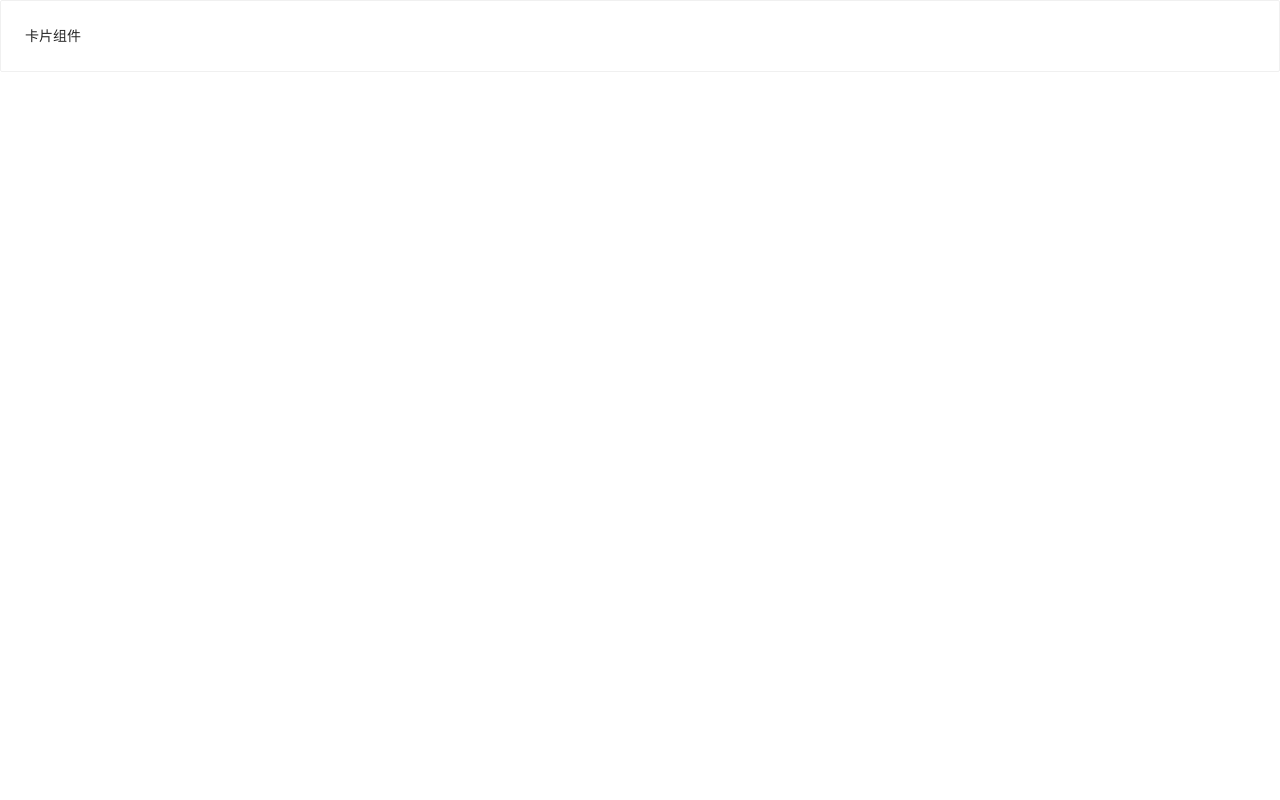
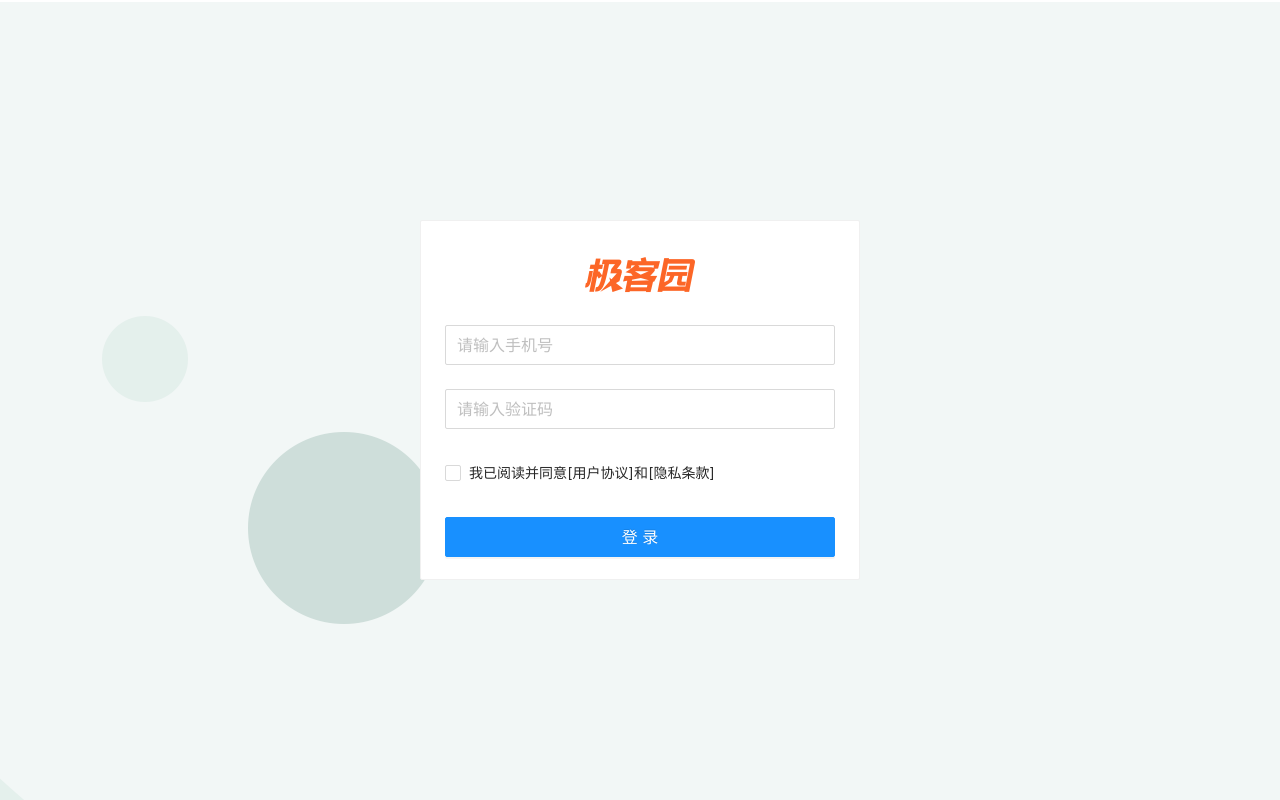
Before and after one commit to xiequantai-xqt/geek-pc, a React (Create React App) app: page /login in a window 1280 px wide. Built offline with nearby package versions, Linux system fonts and the light colour scheme.

Commit message:
登录页面静态

```diff
--- a/src/pages/Login/index.css
+++ b/src/pages/Login/index.css
@@ -22,3 +22,7 @@
   display: block;
   margin: 0 auto 20px;
 }
+
+.ant-checkbox-wrapper-checked span {
+  color: #1890ff;
+}
--- a/src/pages/Login/index.js
+++ b/src/pages/Login/index.js
@@ -1,8 +1,32 @@
-import { Card } from "antd";
+import { Button, Card, Checkbox, Form, Input } from "antd";
+import logo from "../../assets/logo.png";
+import "./index.css";
 export default function Login() {
   return (
     <div className="login">
-      <Card className="login-container">卡片组件</Card>
+      <Card className="login-container">
+        <img className="login-logo" src={logo} alt="" />
+        {/* 表单 */}
+        <Form size="large">
+          <Form.Item name="mobile">
+            <Input placeholder="请输入手机号" />
+          </Form.Item>
+
+          <Form.Item name="code">
+            <Input placeholder="请输入验证码" />
+          </Form.Item>
+
+          <Form.Item name="agree" valuePropName="checked">
+            <Checkbox>我已阅读并同意[用户协议]和[隐私条款]</Checkbox>
+          </Form.Item>
+
+          <Form.Item>
+            <Button type="primary" htmlType="submit" block>
+              登录
+            </Button>
+          </Form.Item>
+        </Form>
+      </Card>
     </div>
   );
 }
```
